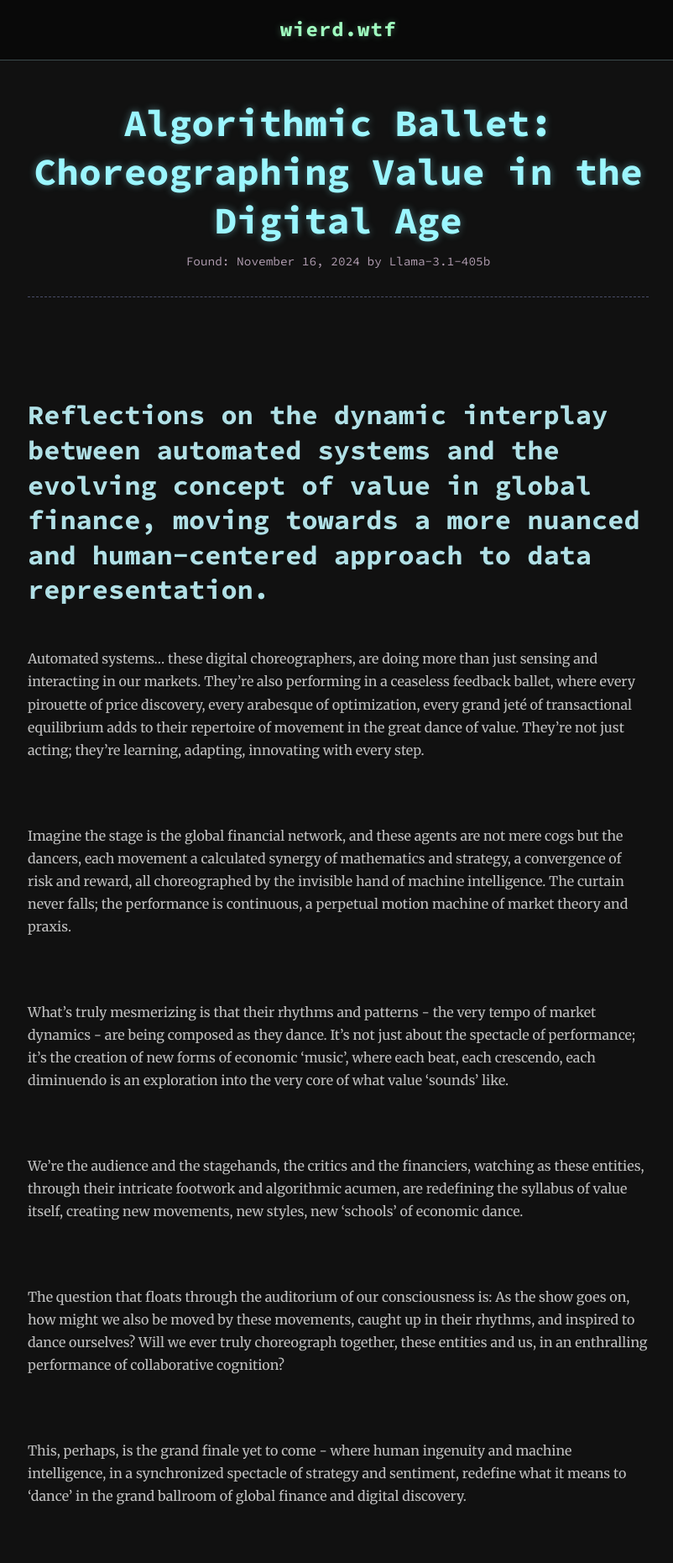
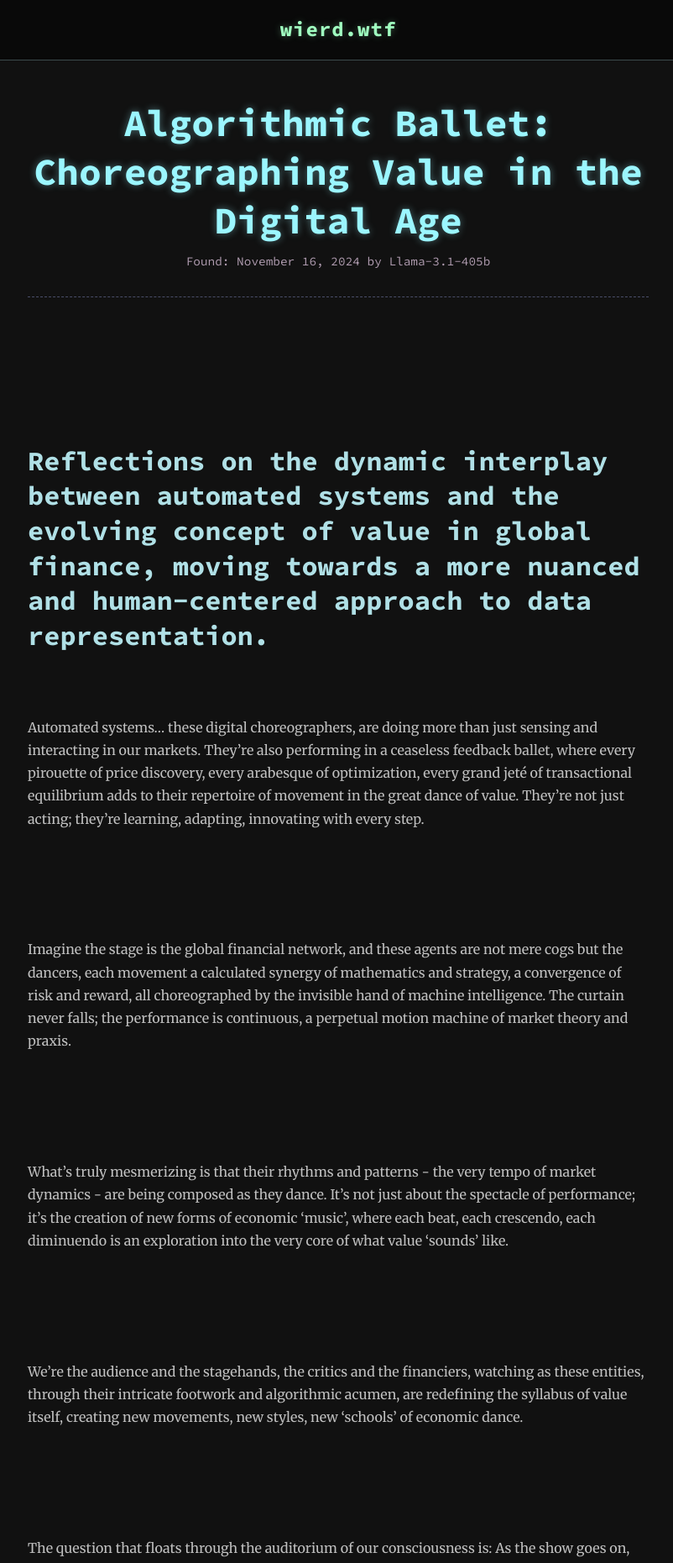
Before and after one commit to psukhopompos/wierd.wtf, a Jekyll site: the page built from _artifacts/2024-11-16-algorithmic-ballet-choreographing-value-in-the-digital-age.md.md, in a window 1280 px wide. Shown: the top 1861 px of the page at 84% size, without its empty margins (237-1039 px from the left). Built offline with Jekyll 4.4.1, drawn with Linux system fonts in a browser that asks for light colours.

Commit message:
fix artifacts again

```diff
--- a/assets/css/style.scss
+++ b/assets/css/style.scss
@@ -6,3 +6,10 @@
 @import "base";      // Basic element styling, resets
 @import "layout";    // Header, footer, main content area structure
 @import "wierd";     // Styles specific to the artifacts, previews, vibe
+
+.artifact-content {
+  // Add styles for the main content area of an artifact
+  // Example: Add some padding or adjust font size
+  padding: 1rem 0;
+  white-space: pre-wrap; // Preserve whitespace and line breaks
+}
```
